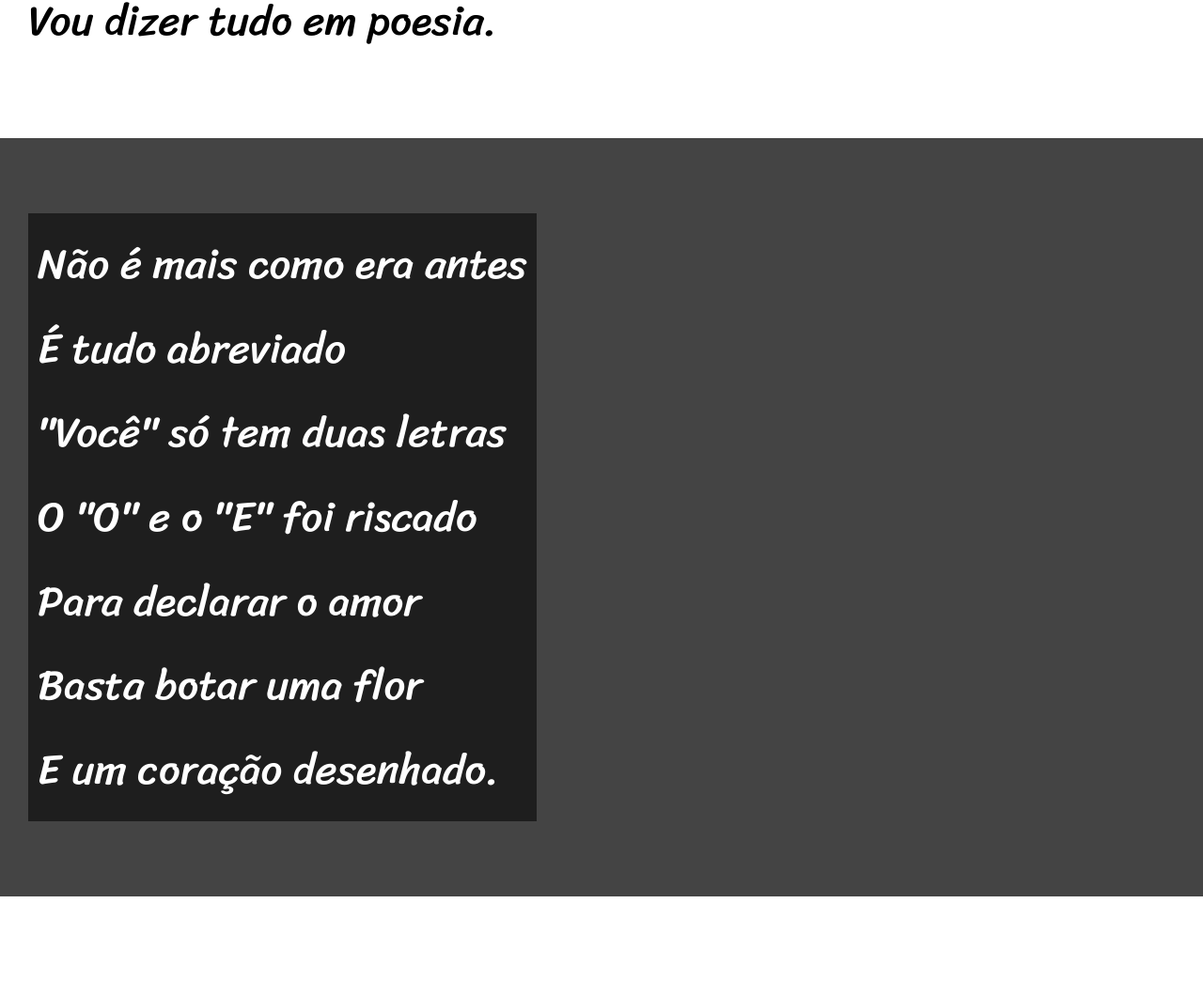
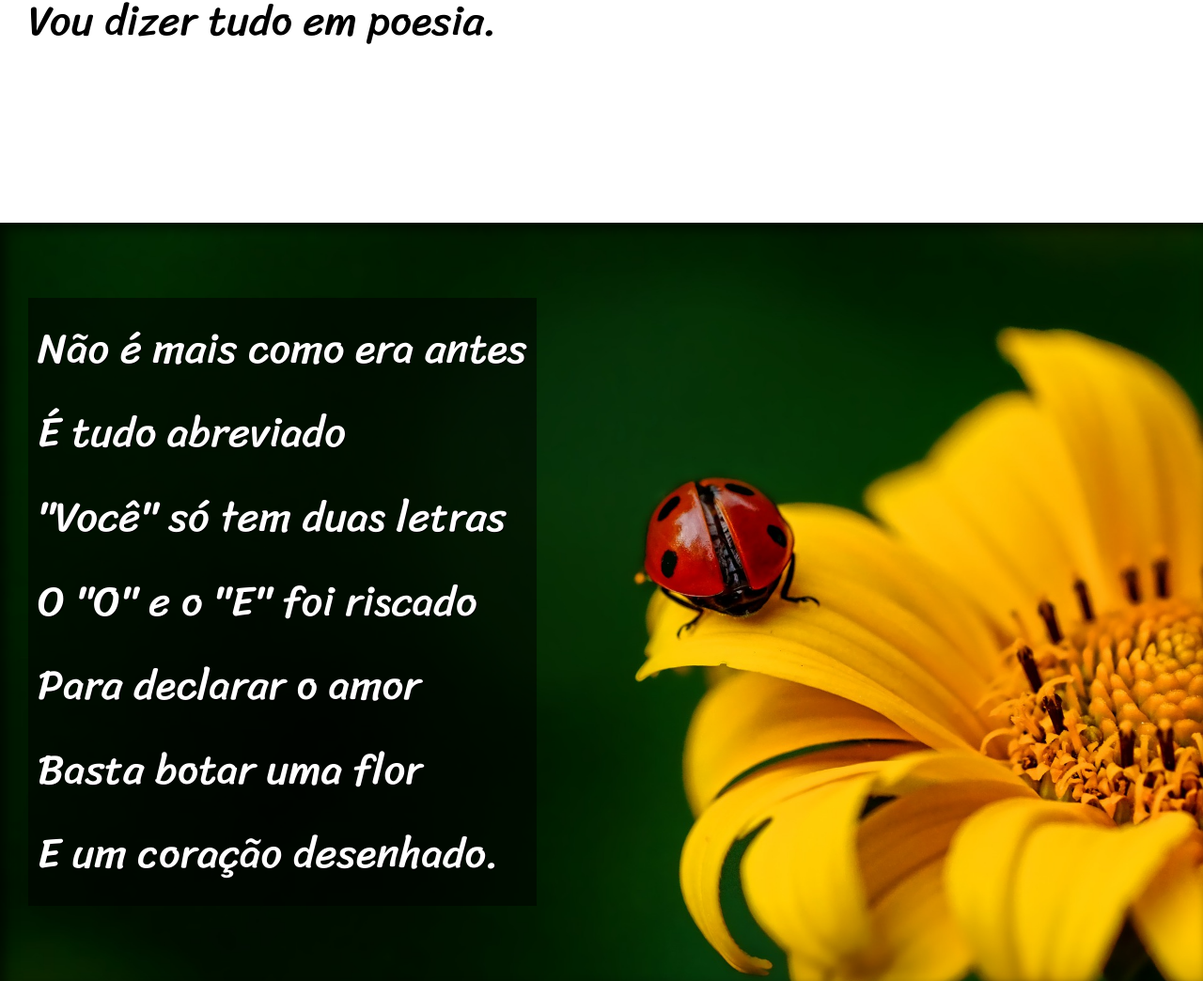
Before and after one commit to natoorme/HTML-CSS, a plain HTML site: page EXERCICIOS/desafio012/index.html in a window 1280 px wide. Shown: the part 900-1944 px from the top of the page at 94% size. Drawn offline with Linux system fonts and the light colour scheme.

Commit message:
finalizando projeto

```diff
--- a/EXERCICIOS/desafio012/estilo/style.css
+++ b/EXERCICIOS/desafio012/estilo/style.css
@@ -53,6 +53,9 @@ section{
     line-height: 2em;
     font-size: 3.5vw;
 }
+section > p {
+    padding-bottom: 2em;
+}
 section.normal{
     background-color: white;
     color: black;
@@ -60,11 +63,26 @@ section.normal{
 section.imagem{
     background-color: rgb(68, 68, 68);
     color: white;
+    box-shadow: inset 6px 6px 13px 0px rgba(0, 0, 0, 0.637);
+    background-size: cover;
+    background-attachment: fixed;
 }
 section.imagem p{
-    background-color: rgba(0, 0, 0, 0.562);
+    background-color: rgba(0, 0, 0, 0.514);
     display: inline-block;
     padding: 10px;
+    text-shadow: 1px 1px rgb(0, 0, 0);
+}
+section#img01{
+    background-image: url(../imagens/background001.jpg);
+    background-position: right center;
+
+
+}
+section#img02{
+background-image: url(../imagens/background002.jpg);
+background-position: right bottom;
+
 }
 
 footer{
--- a/EXERCICIOS/desafio012/index.html
+++ b/EXERCICIOS/desafio012/index.html
@@ -28,7 +28,7 @@
 
 
 
-    <section class="imagem">
+    <section class="imagem" id="img01">
         <p>
             Não é mais como era antes<br>
             É tudo abreviado<br>
@@ -50,7 +50,7 @@
             Agora é .com<br>
             Se o saite é muito bom<br>
             Ele vale um alto preço.<br>
-            Pra piorar a liguagem<br>
+            <br>Pra piorar a liguagem<br>
             O emoticom é um risco<br>
             Tem símbolo para tudo<br>
             Ponto e vírgula e um asterisco<br>
@@ -62,7 +62,7 @@
 
 
 
-    <section class="imagem">
+    <section class="imagem" id="img02">
         <p>
             Tenho saudade das cartas<br>
             Escritas com a própria mão<br>
@@ -84,7 +84,7 @@
             Abriu outro aplicativo<br>
             O mundo ficou cativo<br>
             Da tecnologia do agora.<br>
-            Felizmente, pra orar<br>
+            <br>Felizmente, pra orar<br>
             Não precisa de internet<br>
             Deus escuta todo mundo<br>
             Se quiser, faça esse teste<br>
```
